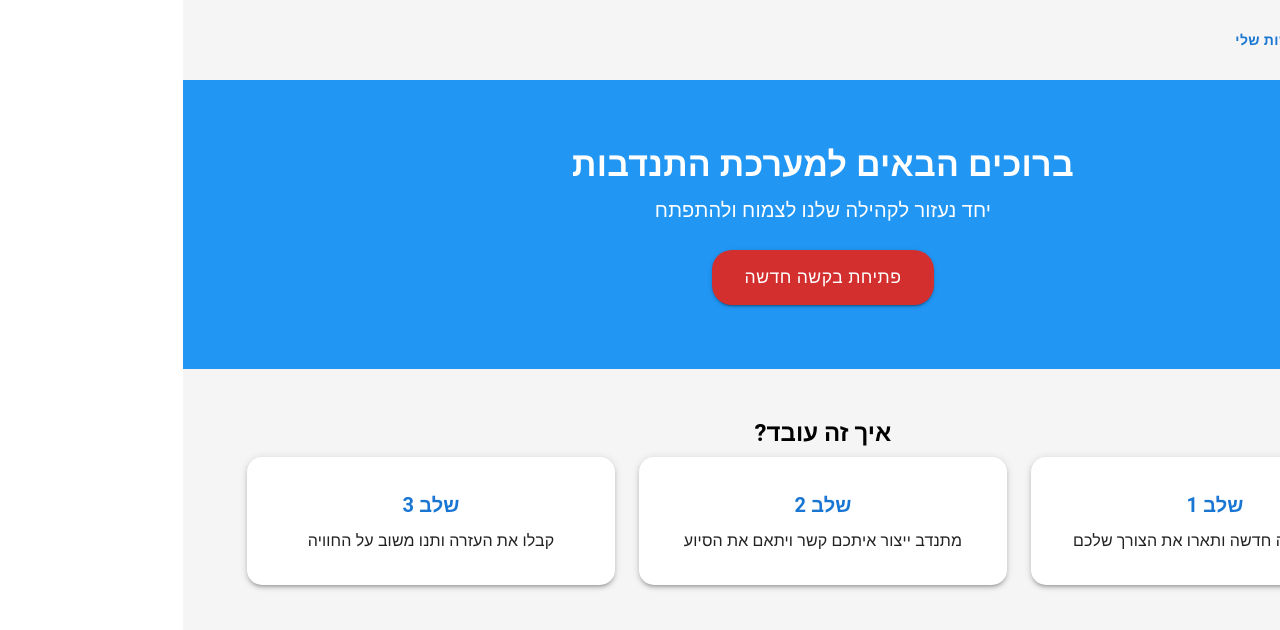
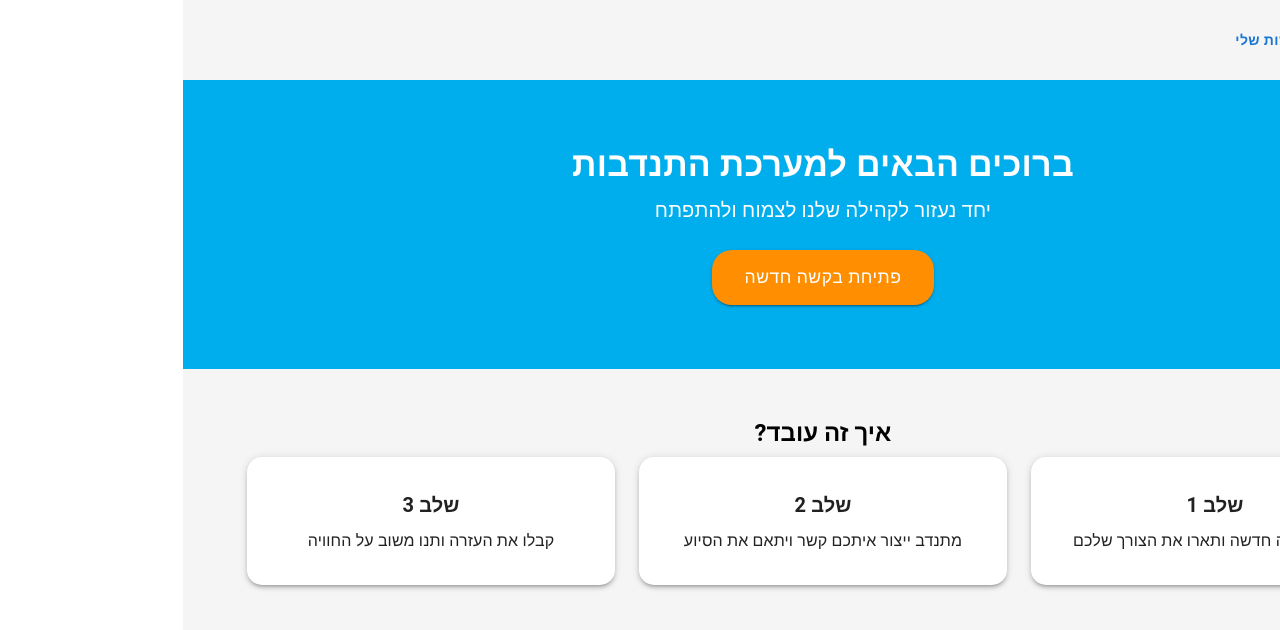
Before and after one commit to Hackaton-Yad-Tamar/Front, a React (Vite) app: page / in a window 1280 px wide. Shown: the top 630 px of the page. Built offline with nearby package versions, Linux system fonts and the light colour scheme.

Commit message:
add theme colors

```diff
--- a/src/App.tsx
+++ b/src/App.tsx
@@ -3,6 +3,13 @@ import React from "react";
 import { Route, BrowserRouter as Router, Routes } from "react-router-dom";
 import Navbar from "./components/Navbar";
 import Home from "./Home";
+
+export const themeColors = {
+    lightBlue: "#00AEEE",
+    lightGreen: "#67B446",
+    darkBlue: "#002F42",
+    orange: "#FF8E00"
+};
 
 const App: React.FC = () => {
     return (
--- a/src/Home.tsx
+++ b/src/Home.tsx
@@ -1,10 +1,11 @@
 import { Box, Button, Container, Grid, Paper, Typography } from "@mui/material";
 import React from "react";
+import { themeColors } from "./App";
 
 const Home: React.FC = () => {
   return (
     <>
-      <Box sx={{ backgroundColor: "#2196F3", color: "white", py: 8, textAlign: "center" }}>
+      <Box sx={{ backgroundColor: themeColors.lightBlue, color: "white", py: 8, textAlign: "center" }}>
         <Container>
           <Typography variant="h4" fontWeight="bold">
             ברוכים הבאים למערכת התנדבות
@@ -12,14 +13,14 @@ const Home: React.FC = () => {
           <Typography variant="h6" mt={1}>
             יחד נעזור לקהילה שלנו לצמוח ולהתפתח
           </Typography>
-          <Button variant="contained" color="error" sx={{ mt: 3, borderRadius: "20px", px: 4, py: 1.5, fontSize: "1.1rem" }}>
+          <Button variant="contained" sx={{ bgcolor: themeColors.orange, mt: 3, borderRadius: "20px", px: 4, py: 1.5, fontSize: "1.1rem" }}>
             פתיחת בקשה חדשה
           </Button>
         </Container>
       </Box>
 
       {/* Steps Section */}
-      <Container sx={{ flexGrow: 1, my: 6 , direction:"rtl"}}>
+      <Container sx={{ flexGrow: 1, my: 6, direction: "rtl" }}>
         <Typography variant="h5" textAlign="center" fontWeight="bold" gutterBottom>
           איך זה עובד?
         </Typography>
@@ -27,7 +28,7 @@ const Home: React.FC = () => {
           {["פתחו בקשה חדשה ותארו את הצורך שלכם", "מתנדב ייצור איתכם קשר ויתאם את הסיוע", "קבלו את העזרה ותנו משוב על החוויה"].map((text, index) => (
             <Grid item xs={12} sm={4} key={index}>
               <Paper sx={{ p: 4, textAlign: "center", borderRadius: "15px", boxShadow: 3 }}>
-                <Typography variant="h6" fontWeight="bold" color="primary">שלב {index + 1}</Typography>
+                <Typography variant="h6" fontWeight="bold">שלב {index + 1}</Typography>
                 <Typography mt={1}>{text}</Typography>
               </Paper>
             </Grid>
```
